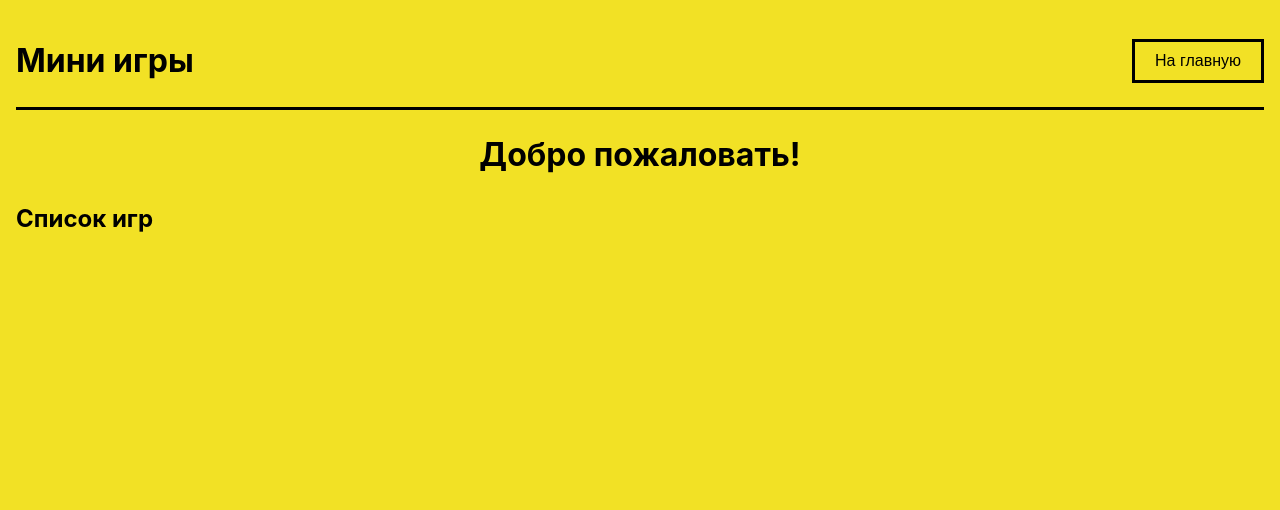
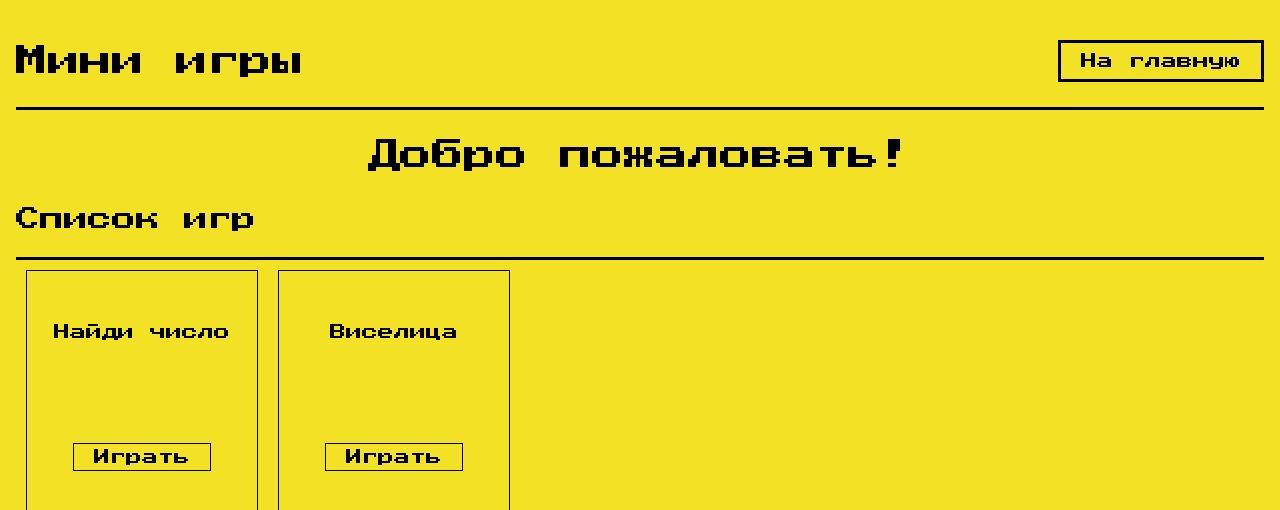
Before and after one commit to evasyukov/mini-games, a Vue app: page / in a window 1280 px wide. Shown: the top 510 px of the page. Built offline with nearby package versions, Linux system fonts and the light colour scheme.

Commit message:
- сделан список игр - изменен шрифт приложения

```diff
--- a/src/components/HomeView.vue
+++ b/src/components/HomeView.vue
@@ -11,7 +11,14 @@
       <h2>Список игр</h2>
     </div>
 
-    <div class="home__games"></div>
+    <div class="home__games">
+      <div class="home__game" v-for="game in gameList" :key="game.id">
+        <p class="name"> {{ game.name }}</p>
+        <router-link :to="`/${ game.path}`">
+          <button @click="switcherList">Играть</button>
+        </router-link>
+      </div>
+    </div>
   </div>
 </template>
 
@@ -21,12 +28,12 @@ import { ref } from "vue"
 const gameList = ref([
   {
     id: 1,
-    title: "Найди число",
+    name: "Найди число",
     path: "guess-number",
   },
   {
     id: 2,
-    title: "Виселица",
+    name: "Виселица",
     path: "gallows",
   },
 ])
@@ -34,14 +41,58 @@ const gameList = ref([
 
 <style scoped lang="scss">
 .home {
+  width: 100%;
+
   &__title {
     text-align: center;
   }
 
   &__header {
+    border-bottom: 3px solid #000;
   }
 
   &__games {
+    width: 100%;
+
+    display: flex;
+    flex-wrap: wrap;
+  }
+
+  &__game {
+    width: 230px;
+    height: 250px;
+
+    display: flex;
+    flex-direction: column;
+    align-items: center;
+    justify-content: space-around;
+
+    margin: 10px;
+
+    border: 1px solid #000;
+
+    p {
+      margin: 0;
+    }
+
+    button {
+      padding: 5px 20px;
+
+      font-size: 16px;
+      color: #000;
+      background: none;
+
+      border: 1px solid #000;
+
+      cursor: pointer;
+
+      transition: all 0.5s ease 0s;
+
+      &:hover {
+        background: #000;
+        color: #fff;
+      }
+    }
   }
 }
 </style>
--- a/src/style.scss
+++ b/src/style.scss
@@ -1,7 +1,7 @@
 @import url("https://fonts.googleapis.com/css2?family=Montserrat:ital,wght@0,100..900;1,100..900&family=Press+Start+2P&display=swap");
 
 :root {
-  font-family: Inter, system-ui, Avenir, Helvetica, Arial, sans-serif;
+  font-family: "Press Start 2P", serif;
   line-height: 1.5;
   font-weight: 400;
 
@@ -31,3 +31,8 @@ input[type="number"] {
 
   // -moz-appearance: textfield;
 }
+
+button {
+  font-family: "Press Start 2P", serif;
+  user-select: none;
+}
```
